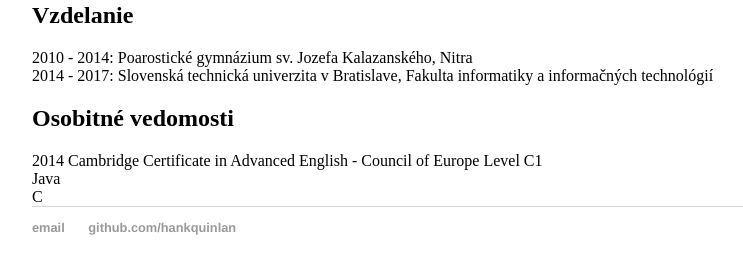
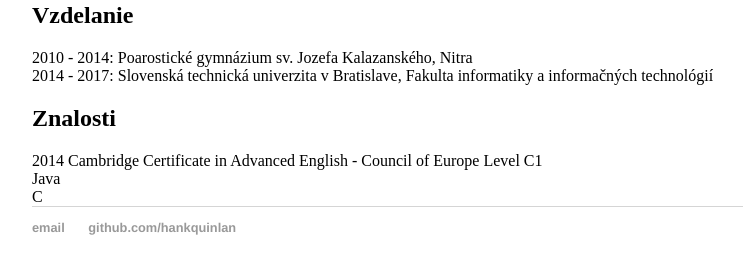
Before and after one commit to matusmatula/matusmatula.github.io, a Jekyll site: the page built from cv.html, in a window 1280 px wide. Shown: the part 512-786 px from the top of the page, without its empty margins (160-903 px from the left). Built offline with Jekyll 4.4.1, drawn with Linux system fonts in a browser that asks for light colours.

Commit message:
Update cv.html

```diff
--- a/cv.html
+++ b/cv.html
@@ -3,7 +3,7 @@ layout: cv
 title: Životopis
 subtitle: Osobné informácie
 education: Vzdelanie
-skills: Osobitné vedomosti
+skills: Znalosti
 experience: Pracovné skúsenosti
 photo: /images/foto.jpg
 sections:
```
Also changed, not shown: other parts of cv.html (+1 -0 lines).
